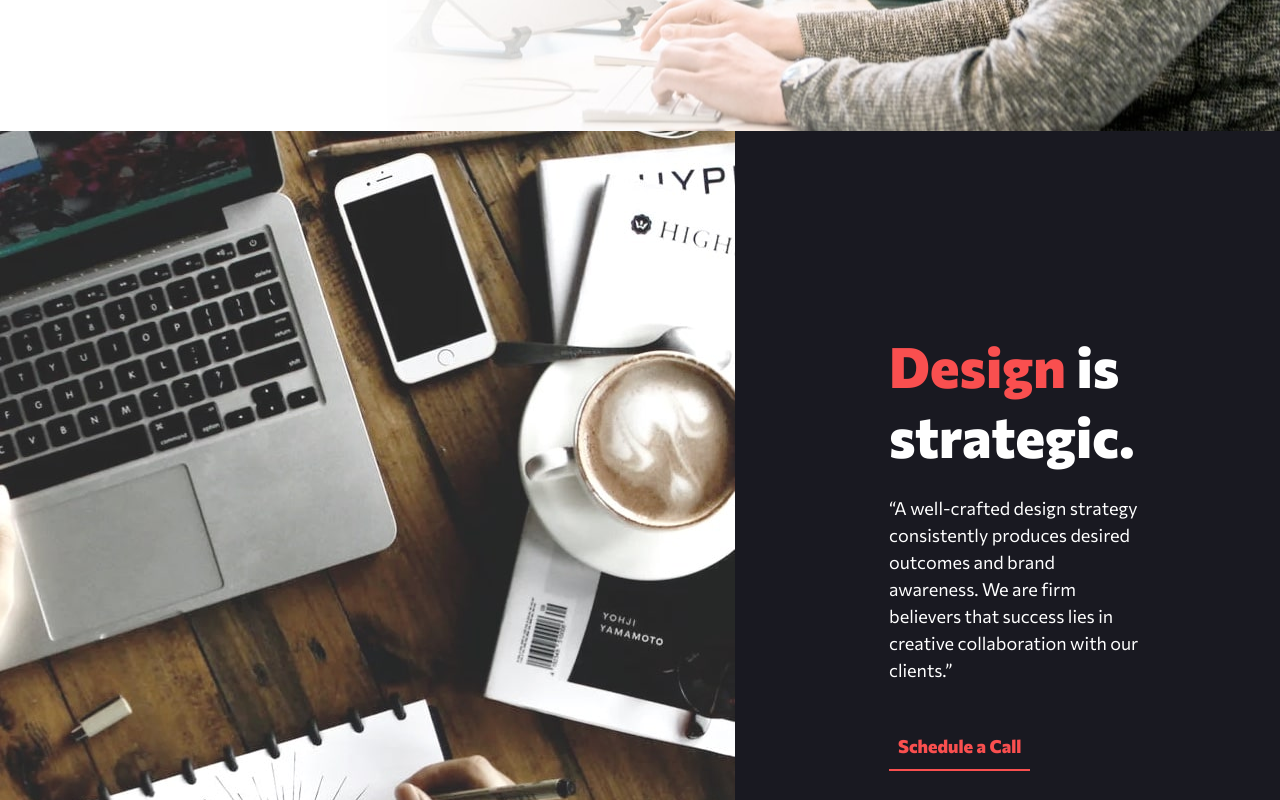
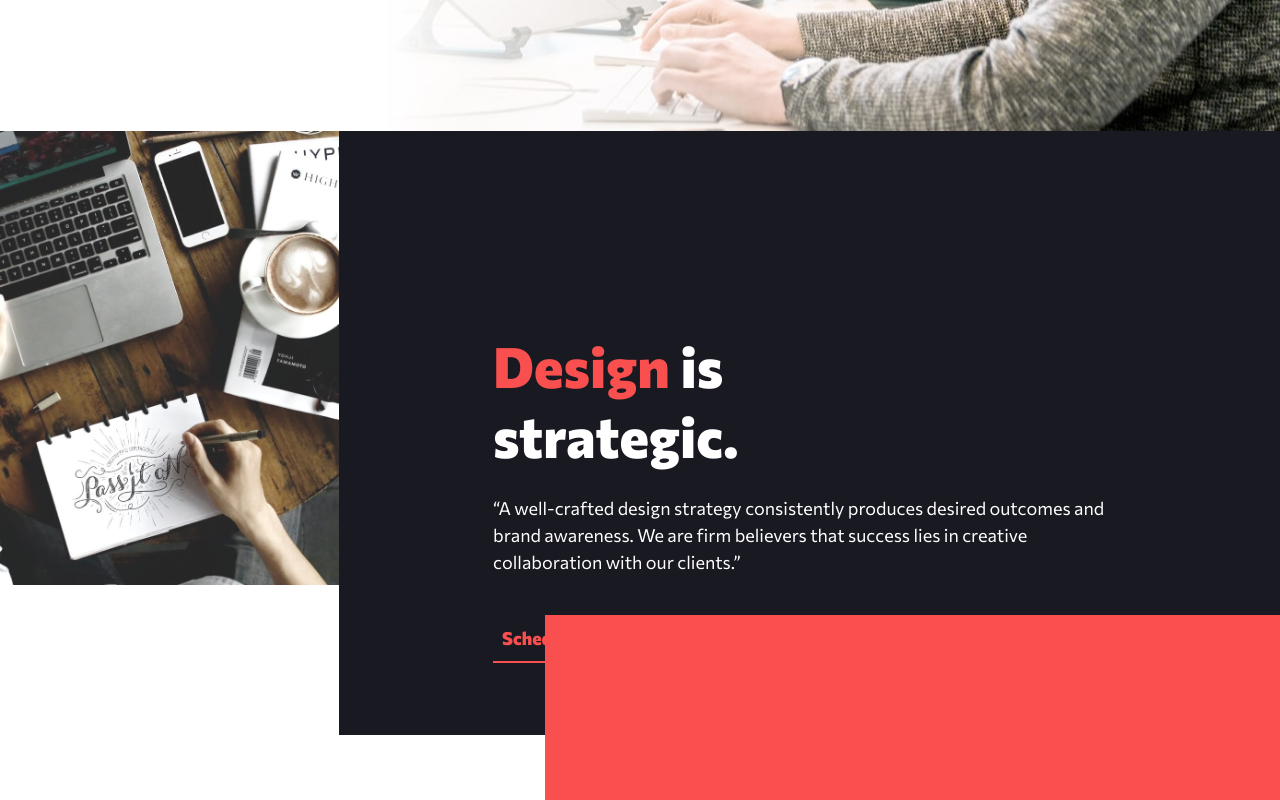
Before and after one commit to aroquega/creative-agency, a React (Vite) app in the folder site/: page / in a window 1280 px wide. Shown: the part 760-1560 px from the top of the page. Built offline with nearby package versions, Linux system fonts and the light colour scheme.

Commit message:
chore: Move strategy to its own component

```diff
--- a/site/src/App.tsx
+++ b/site/src/App.tsx
@@ -1,38 +1,17 @@
-import imageStrategic from "./assets/mobile/image-strategic.jpg";
-import imageStrategicTablet from "./assets/tablet/image-strategic.jpg";
-import imageStrategicDesktop from "./assets/desktop/image-strategic.jpg";
-
 import { BulletItem } from "./components/BulletItem";
 import { Carousel } from "./components/Carousel";
 import { Slide1, Slide2, Slide3 } from "./components/slides";
 
 import { Header } from "./sections/Header";
 import { Hero } from "./sections/Hero";
+import { Strategy } from "./sections/Strategy";
 
 function App() {
   return (
     <>
       <Header />
       <Hero />
-      <div className="sm:flex">
-        <img src={imageStrategic} alt="" className="sm:hidden w-full" />
-        <img src={imageStrategicTablet} className="hidden sm:block xl:hidden" />
-        <img src={imageStrategicDesktop} className="hidden xl:block" />
-        <div className="px-6 bg-black text-white py-[72px] sm:pt-[120px] md:pl-[69px] md:pr-[40px] xl:pt-[200px] xl:pl-[154px] xl:pr-[141px] text-[15px]">
-          <h2 className="font-extrabold text-[32px] xl:text-[56px] mb-6 leading-tight">
-            <span className="text-red">Design </span>is
-            <br className="hidden md:block" /> strategic.
-          </h2>
-          <p className="mb-10 xl:text-[18px]">
-            “A well-crafted design strategy consistently produces desired
-            outcomes and brand awareness. We are firm believers that success
-            lies in creative collaboration with our clients.”
-          </p>
-          <button className="text-red font-extrabold text-[15px] xl:text-[18px] border-b-2 border-red p-[9px]">
-            Schedule a Call
-          </button>
-        </div>
-      </div>
+      <Strategy />
       <div className="bg-red md:bg-inherit px-6 py-24 md:p-0 text-white md:flex">
         <h2 className="text-[32px] xl:text-[56px] relative z-10 leading-none lg:max-w-[705px] lg:pt-[200px] lg:pl-[165px] font-extrabold md:text-black md:pt-[126px] md:pl-[39px]">
           Our approach for creating a winning brand
--- a/site/src/components/Button.tsx
+++ b/site/src/components/Button.tsx
@@ -2,12 +2,21 @@ import { ReactNode } from "react";
 
 interface Props {
   children: ReactNode;
+  variant?: "primary-1" | "primary-2" | "secondary";
 }
 
-export function Button({ children }: Props) {
-  return (
-    <button className="bg-red py-[25px] px-[35px] font-extrabold text-white">
-      {children}
-    </button>
-  );
+function getButtonClass(variant: Props["variant"]) {
+  if (variant === "primary-1") {
+    return "bg-red py-[25px] px-[35px] font-extrabold text-white";
+  }
+
+  if (variant === "secondary") {
+    return "text-red font-extrabold text-[15px] xl:text-[18px] border-b-2 border-red p-[9px]";
+  }
+
+  return "";
 }
+
+export function Button({ children, variant = "primary-1" }: Props) {
+  return <button className={getButtonClass(variant)}>{children}</button>;
+}
--- a/site/src/components/text.tsx
+++ b/site/src/components/text.tsx
@@ -1,6 +1,8 @@
+import { ReactNode } from "react";
+
 interface TextProps {
   className?: string;
-  children: string;
+  children: ReactNode;
 }
 
 export const Heading1 = (props: TextProps) => (
@@ -13,7 +15,11 @@ export const Heading1 = (props: TextProps) => (
   </h1>
 );
 
-export const Heading2 = (props: TextProps) => <h2>{props.children}</h2>;
+export const Heading2 = (props: TextProps) => (
+  <h2 className="font-extrabold text-[32px] xl:text-[56px] mb-6 leading-tight">
+    {props.children}
+  </h2>
+);
 
 export const Paragraph = (props: TextProps) => (
   <p
--- /dev/null
+++ b/site/src/sections/Strategy.tsx
@@ -0,0 +1,32 @@
+import { ResponsiveImage } from "../components/ResponsiveImage";
+
+import imageStrategic from "../assets/mobile/image-strategic.jpg";
+import imageStrategicTablet from "../assets/tablet/image-strategic.jpg";
+import imageStrategicDesktop from "../assets/desktop/image-strategic.jpg";
+import { Heading2, Paragraph } from "../components/text";
+import { Button } from "../components/Button";
+
+export function Strategy() {
+  return (
+    <div className="sm:flex">
+      <ResponsiveImage
+        mobile={imageStrategic}
+        tablet={imageStrategicTablet}
+        desktop={imageStrategicDesktop}
+      />
+      <div className="px-6 bg-black text-white py-[72px] sm:pt-[120px] md:pl-[69px] md:pr-[40px] xl:pt-[200px] xl:pl-[154px] xl:pr-[141px] text-[15px]">
+        <Heading2 className="mb-6">
+          <span className="text-red">Design </span>is
+          <br className="hidden md:block" /> strategic.
+        </Heading2>
+        <h2 className=""></h2>
+        <Paragraph className="mb-10">
+          “A well-crafted design strategy consistently produces desired outcomes
+          and brand awareness. We are firm believers that success lies in
+          creative collaboration with our clients.”
+        </Paragraph>
+        <Button variant="secondary">Schedule a Calla</Button>
+      </div>
+    </div>
+  );
+}
```
